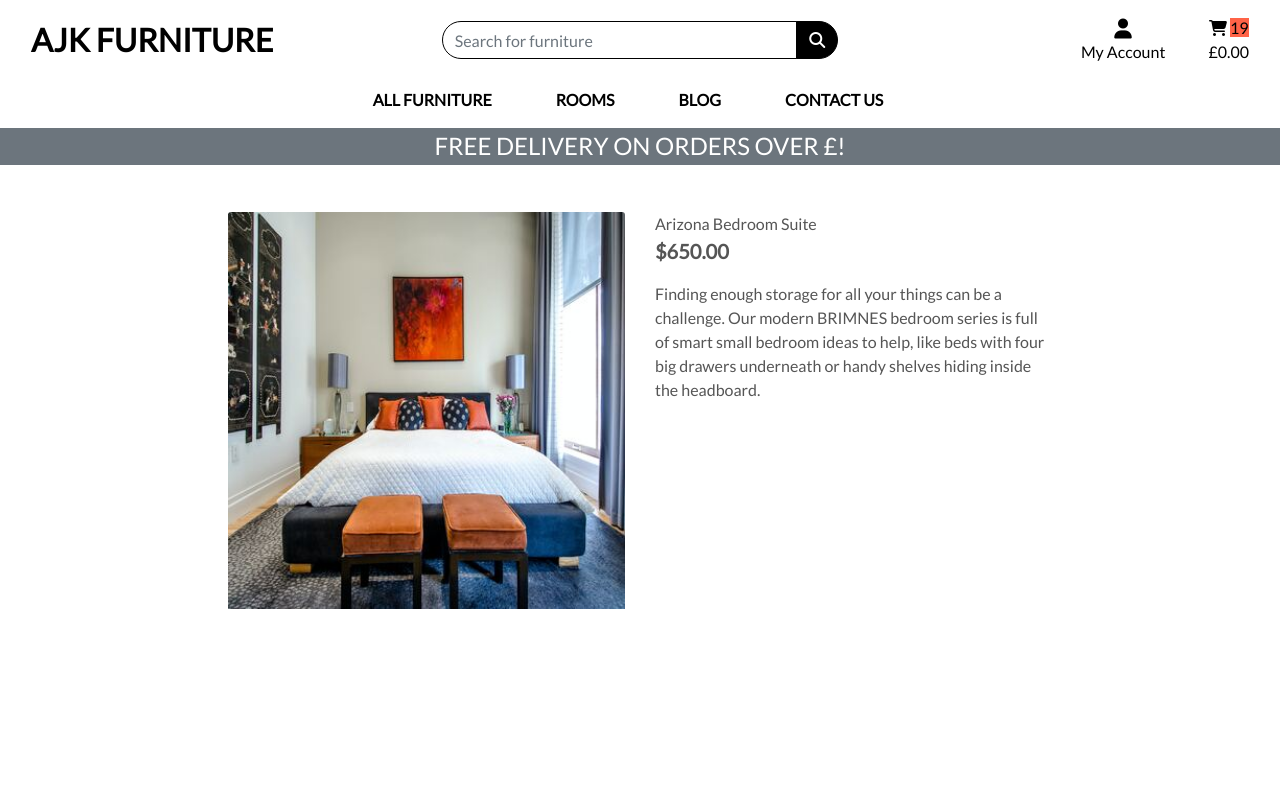
After one commit to andyk8872/p5-ecommerce, a Django app: page /products/1 in a window 1280 px wide. The commit adds this page. Run offline with Django 3.2, Linux system fonts and the light colour scheme; data comes from the database, SQL or seed files in the repository; some libraries are stand-ins or nearby versions.

Commit message:
Added product detail views/url and template

```diff
--- /dev/null
+++ b/products/templates/products/product_detail.html
@@ -0,0 +1,43 @@
+{% extends "base.html" %}
+{% load static %}
+
+{% block page_header %}
+<div class="container header-container">
+    <div class="row">
+        <div class="col"></div>
+    </div>
+</div>
+{% endblock %}
+
+{% block content %}
+<div class="overlay"></div>
+<div class="container-fluid">
+    <div class="row">
+        <div class="col-12 col-md-6 col-lg-4 offset-lg-2">
+            <div class="image-container my-5">
+                {% if product.image %}
+                <a href="{{ product.image.url }}" target="_blank">
+                    <img class="card-img-top img-fluid" src="{{ product.image.url }}" alt="{{ product.name }}">
+                </a>
+                {% else %}
+                <a href="">
+                    <img class="card-img-top img-fluid" src="{{ MEDIA_URL }}noimage.png" alt="{{ product.name }}">
+                </a>
+                {% endif %}
+            </div>
+        </div>
+        <div class="col-12 col-md-6 col-lg-4">
+            <div class="product-details-container mb-5 mt-md-5">
+                <p class="mb-0">{{ product.name }}</p>
+                <p class="lead mb-0 text-left font-weight-bold">${{ product.price }}</p>
+                <!-- {% if product.rating %}
+                <small class="text-muted"><i class="fas fa-star mr-1"></i>{{ product.rating }} / 5</small>
+                {% else %}
+                <small class="text-muted">No Rating</small>
+                {% endif %} -->
+                <p class="mt-3">{{ product.description }}</p>
+            </div>
+        </div>
+    </div>
+</div>
+{% endblock %}
--- a/products/templates/products/products.html
+++ b/products/templates/products/products.html
@@ -26,11 +26,11 @@
                 <div class="col-sm-6 col-md-6 col-lg-4 col-xl-3">
                     <div class="card h-100 border-0">
                         {% if product.image %}
-                        <a href="">
+                        <a href="{% url 'product_detail' product.id %}">
                             <img class="card-img-top img-fluid" src="{{ product.image.url }}" alt="{{ product.name }}">
                         </a>
                         {% else %}
-                        <a href="">
+                        <a href="{% url 'product_detail' product.id %}">
                             <img class="card-img-top img-fluid" src="{{ MEDIA_URL }}noimage.png"
                                 alt="{{ product.name }}">
                         </a>
--- a/products/urls.py
+++ b/products/urls.py
@@ -2,5 +2,6 @@ from django.urls import path
 from . import views
 
 urlpatterns = [
-    path('', views.all_products, name='products')
+    path('', views.all_products, name='products'),
+    path('<product_id>', views.product_detail, name='product_detail'),
 ]
--- a/products/views.py
+++ b/products/views.py
@@ -1,4 +1,4 @@
-from django.shortcuts import render
+from django.shortcuts import render, get_object_or_404
 from .models import Product
 
 # Create your views here.
@@ -14,3 +14,15 @@ def all_products(request):
     }
 
     return render(request, 'products/products.html', context)
+
+
+def product_detail(request, product_id):
+    """ A view to show individual product details """
+
+    product = get_object_or_404(Product, pk=product_id)
+
+    context = {
+        'product': product,
+    }
+
+    return render(request, 'products/product_detail.html', context)
```
